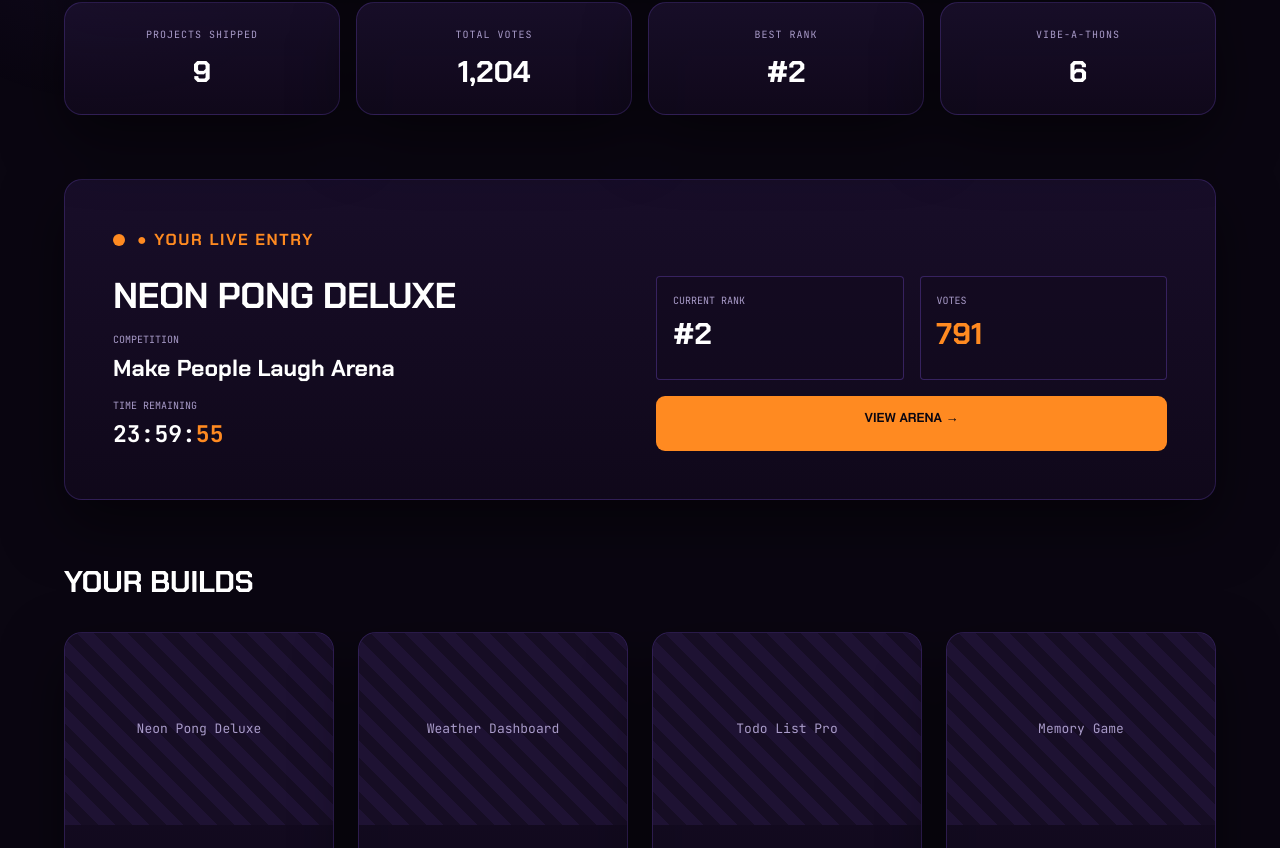
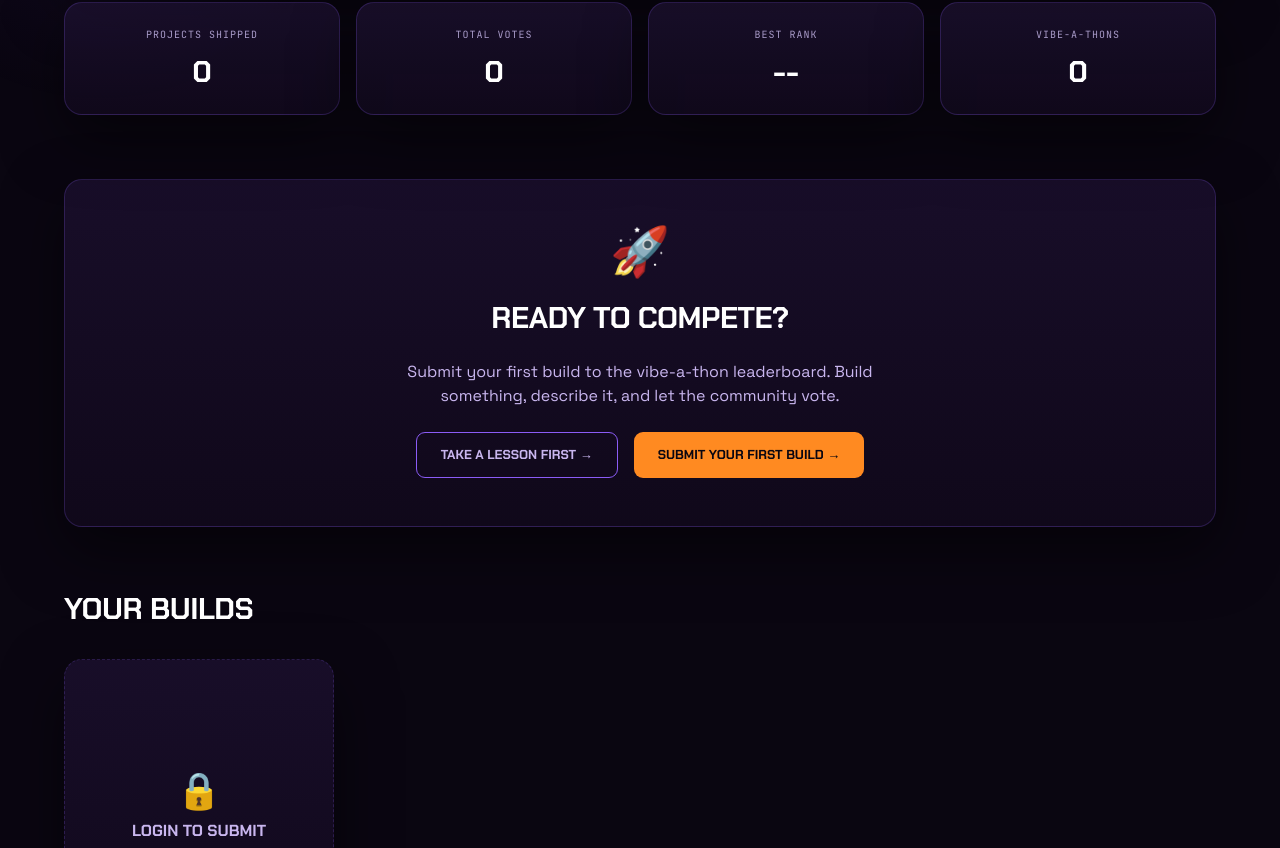
Before and after one commit to JonathanAilah/ailah-vibe, a Next.js app: page /dashboard in a window 1280 px wide. Shown: the part 852-1700 px from the top of the page. Built offline with nearby package versions, Linux system fonts and the light colour scheme.

Commit message:
Refactor project display to show user submissions only
Removed static builds and updated project display logic to show only user submitted projects.

```diff
--- a/app/dashboard/page.tsx
+++ b/app/dashboard/page.tsx
@@ -2,7 +2,6 @@
 
 import { useState } from 'react'
 import Link from 'next/link'
-import { Countdown } from '@/components/Countdown'
 import { useAppContext } from '@/app/context'
 
 export default function Dashboard() {
@@ -14,7 +13,6 @@
   const currentXP = 1660
   const maxXP = 2000
   const xpProgress = (currentXP / maxXP) * 100
-  const eventEndDate = new Date(Date.now() + 2 * 24 * 60 * 60 * 1000)
 
   // Submission form state
   const [showSubmitModal, setShowSubmitModal] = useState(false)
@@ -42,16 +40,8 @@
     setError('')
   }
 
-  const staticBuilds = [
-    { id: 1, status: 'SHIPPED', title: 'Neon Pong Deluxe', category: 'Game', votes: 791, total: 892 },
-    { id: 2, status: 'SHIPPED', title: 'Weather Dashboard', category: 'App', votes: 245, total: 320 },
-    { id: 3, status: 'BUILDING', title: 'Todo List Pro', category: 'App', votes: 0, total: 0 },
-    { id: 4, status: 'SHIPPED', title: 'Memory Game', category: 'Game', votes: 156, total: 203 },
-  ]
-
-  // Merge static builds with user submitted projects
-  const allBuilds = [
-    ...projects.map((p) => ({
+  // Only show real submitted projects
+  const allBuilds = projects.map((p) => ({
     id: p.id,
     status: 'SHIPPED',
     title: p.title,
@@ -59,9 +49,7 @@
     votes: 0,
     total: 0,
     isNew: true,
-    })),
-    ...staticBuilds,
-  ]
+  }))
 
   const lessons = [
     { id: 1, title: 'Getting Started with AI', done: true, current: false },
@@ -149,10 +137,10 @@
 
           <div className="grid grid-cols-2 lg:grid-cols-4 gap-4">
             {[
-              { label: 'Projects Shipped', value: String(9 + projects.length) },
-              { label: 'Total Votes', value: '1,204' },
-              { label: 'Best Rank', value: '#2' },
-              { label: 'Vibe-a-thons', value: '6' },
+              { label: 'Projects Shipped', value: String(projects.length) },
+              { label: 'Total Votes', value: '0' },
+              { label: 'Best Rank', value: '--' },
+              { label: 'Vibe-a-thons', value: '0' },
             ].map((stat, i) => (
               <div key={i} className="card p-6 text-center">
                 <p className="font-mono text-xs text-lavender-dim uppercase tracking-widest mb-3">{stat.label}</p>
@@ -163,48 +151,72 @@
         </div>
       </section>
 
-      {/* Live Entry */}
+      {/* Live Entry — only show if user has submitted a project */}
+      {projects.length > 0 && (
         <section className="max-w-7xl mx-auto px-4 sm:px-8 lg:px-16">
           <div className="card bg-gradient-hero p-8 sm:p-12 space-y-6 border border-orange-border">
             <div className="flex items-center gap-3">
               <span className="w-3 h-3 bg-orange-primary rounded-full animate-live-pulse" />
-            <span className="font-chakra font-bold text-orange-primary uppercase tracking-widest">● YOUR LIVE ENTRY</span>
+              <span className="font-chakra font-bold text-orange-primary uppercase tracking-widest">● YOUR LATEST SUBMISSION</span>
             </div>
             <div className="grid lg:grid-cols-2 gap-8">
               <div>
-              <h2 className="text-3xl sm:text-4xl font-chakra font-bold text-white mb-4">Neon Pong Deluxe</h2>
+                <h2 className="text-3xl sm:text-4xl font-chakra font-bold text-white mb-4">{projects[0].title}</h2>
                 <div className="space-y-3">
                   <div>
-                  <p className="font-mono text-xs text-lavender-dim uppercase mb-1">Competition</p>
-                  <p className="text-lg font-chakra font-bold text-white">Make People Laugh Arena</p>
+                    <p className="font-mono text-xs text-lavender-dim uppercase mb-1">Category</p>
+                    <p className="text-lg font-chakra font-bold text-white">{projects[0].category}</p>
                   </div>
                   <div>
-                  <p className="font-mono text-xs text-lavender-dim uppercase mb-1">Time remaining</p>
-                  <p className="text-lg font-chakra font-bold text-white">
-                    <Countdown targetDate={eventEndDate} format="HMs" />
-                  </p>
+                    <p className="font-mono text-xs text-lavender-dim uppercase mb-1">Submitted by</p>
+                    <p className="text-lg font-chakra font-bold text-white">{projects[0].handle}</p>
                   </div>
                 </div>
               </div>
               <div className="grid grid-cols-2 gap-4">
                 <div className="bg-panel-deep/50 rounded p-4 border border-violet-border/30">
-                <p className="font-mono text-xs text-lavender-dim mb-2">CURRENT RANK</p>
-                <p className="text-3xl font-chakra font-bold text-white">#2</p>
+                  <p className="font-mono text-xs text-lavender-dim mb-2">VOTES</p>
+                  <p className="text-3xl font-chakra font-bold text-orange-primary">0</p>
                 </div>
                 <div className="bg-panel-deep/50 rounded p-4 border border-violet-border/30">
-                <p className="font-mono text-xs text-lavender-dim mb-2">VOTES</p>
-                <p className="text-3xl font-chakra font-bold text-orange-primary">791</p>
+                  <p className="font-mono text-xs text-lavender-dim mb-2">STATUS</p>
+                  <p className="text-3xl font-chakra font-bold text-success-green">LIVE</p>
                 </div>
                 <Link
                   href="/vibe-a-thons"
                   className="lg:col-span-2 px-6 py-3 rounded-sm bg-orange-primary text-ink font-chakra font-bold text-sm uppercase transition-all hover:shadow-orange-glow-hover hover:-translate-y-0.5 text-center"
                 >
-                VIEW ARENA →
+                  VIEW ON LEADERBOARD →
                 </Link>
               </div>
             </div>
           </div>
         </section>
+      )}
+
+      {/* No submissions yet CTA */}
+      {projects.length === 0 && (
+        <section className="max-w-7xl mx-auto px-4 sm:px-8 lg:px-16">
+          <div className="card bg-gradient-hero p-8 sm:p-12 text-center space-y-6 border border-violet-border">
+            <div className="text-5xl">🚀</div>
+            <h2 className="text-2xl sm:text-3xl font-chakra font-bold text-white">Ready to compete?</h2>
+            <p className="text-lavender-muted max-w-lg mx-auto">
+              Submit your first build to the vibe-a-thon leaderboard. Build something, describe it, and let the community vote.
+            </p>
+            <div className="flex gap-4 justify-center flex-wrap">
+              <Link href="/learn/lesson-1"
+                className="px-6 py-3 rounded-sm border border-violet-accent text-lavender-muted font-chakra font-bold text-sm uppercase transition-all hover:bg-surface-violet">
+                TAKE A LESSON FIRST →
+              </Link>
+              <button
+                onClick={() => setShowSubmitModal(true)}
+                className="px-6 py-3 rounded-sm bg-orange-primary text-ink font-chakra font-bold text-sm uppercase transition-all hover:shadow-orange-glow-hover hover:-translate-y-0.5">
+                SUBMIT YOUR FIRST BUILD →
+              </button>
+            </div>
+          </div>
+        </section>
+      )}
 
       {/* Your Builds */}
       <section className="max-w-7xl mx-auto px-4 sm:px-8 lg:px-16">
```
Lines whose indentation alone changed are shown as unchanged.
